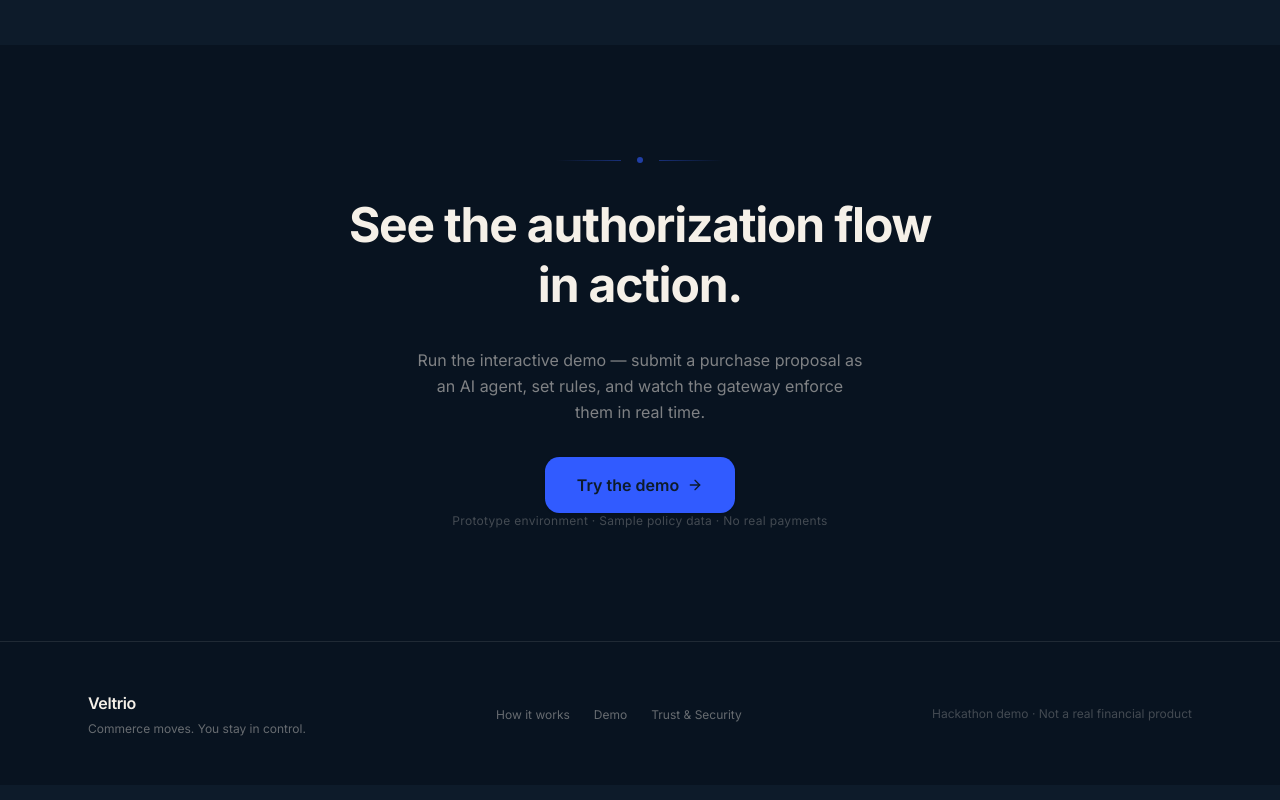
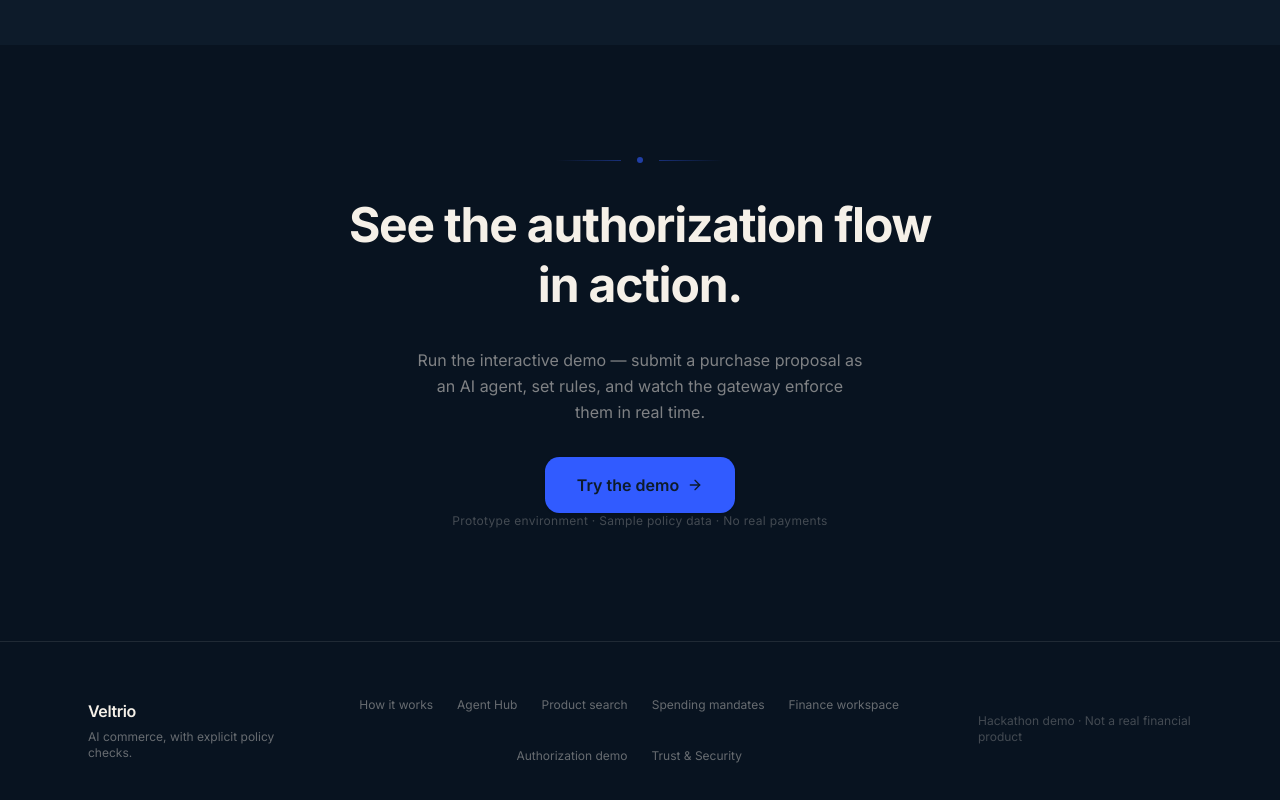
Before and after one commit to Saishashank2425/veltrio, a Next.js app: page / in a window 1280 px wide. Shown: the part 4098-4898 px from the top of the page. Built offline with nearby package versions, Linux system fonts and the light colour scheme.

Commit message:
Add direct access to product pages in footer

```diff
--- a/components/layout/Footer.tsx
+++ b/components/layout/Footer.tsx
@@ -2,7 +2,11 @@ import Link from "next/link";
 
 const footerLinks = [
   { label: "How it works", href: "#how-it-works" },
-  { label: "Demo", href: "/demo" },
+  { label: "Agent Hub", href: "/agents" },
+  { label: "Product search", href: "/shop" },
+  { label: "Spending mandates", href: "/mandates" },
+  { label: "Finance workspace", href: "/finance" },
+  { label: "Authorization demo", href: "/demo" },
   { label: "Trust & Security", href: "#trust" },
 ];
 
@@ -14,7 +18,7 @@ export function Footer() {
           {/* Brand */}
           <div className="flex flex-col items-center md:items-start gap-1">
             <span className="text-ivory font-semibold tracking-tight">Veltrio</span>
-            <p className="text-xs text-ivory/40">Commerce moves. You stay in control.</p>
+            <p className="text-xs text-ivory/40">AI commerce, with explicit policy checks.</p>
           </div>
 
           {/* Links */}
```
